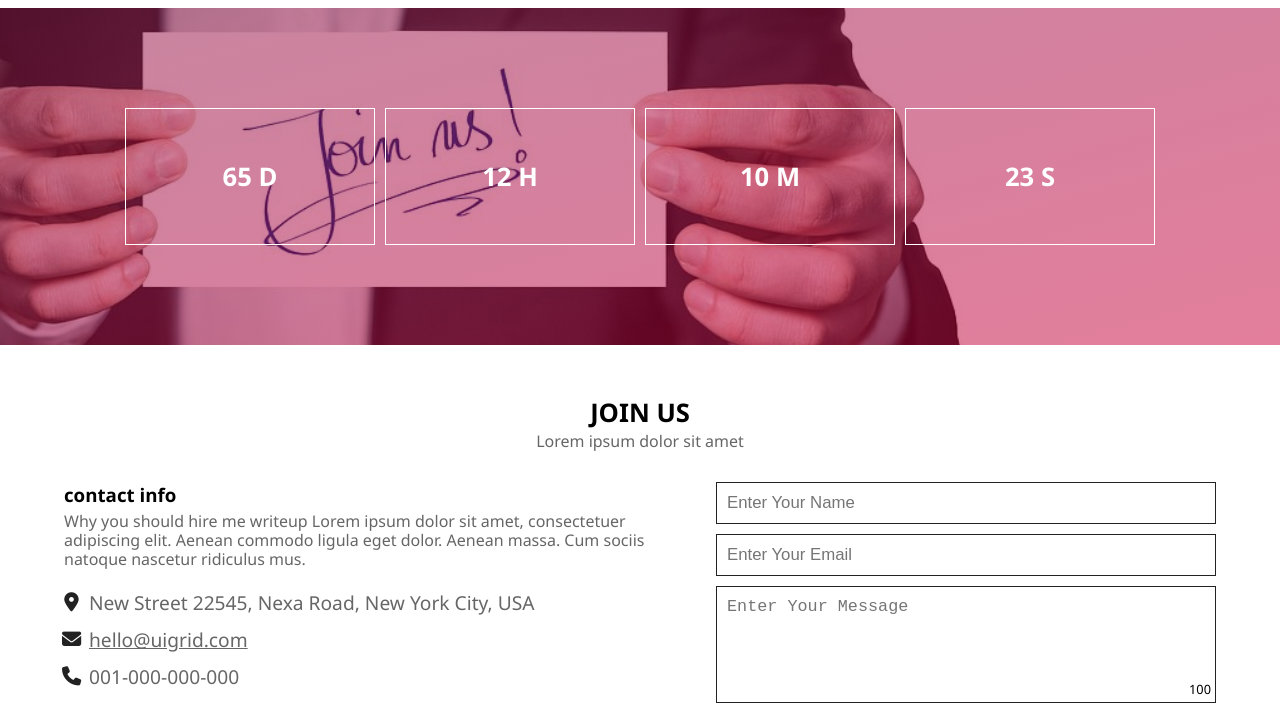
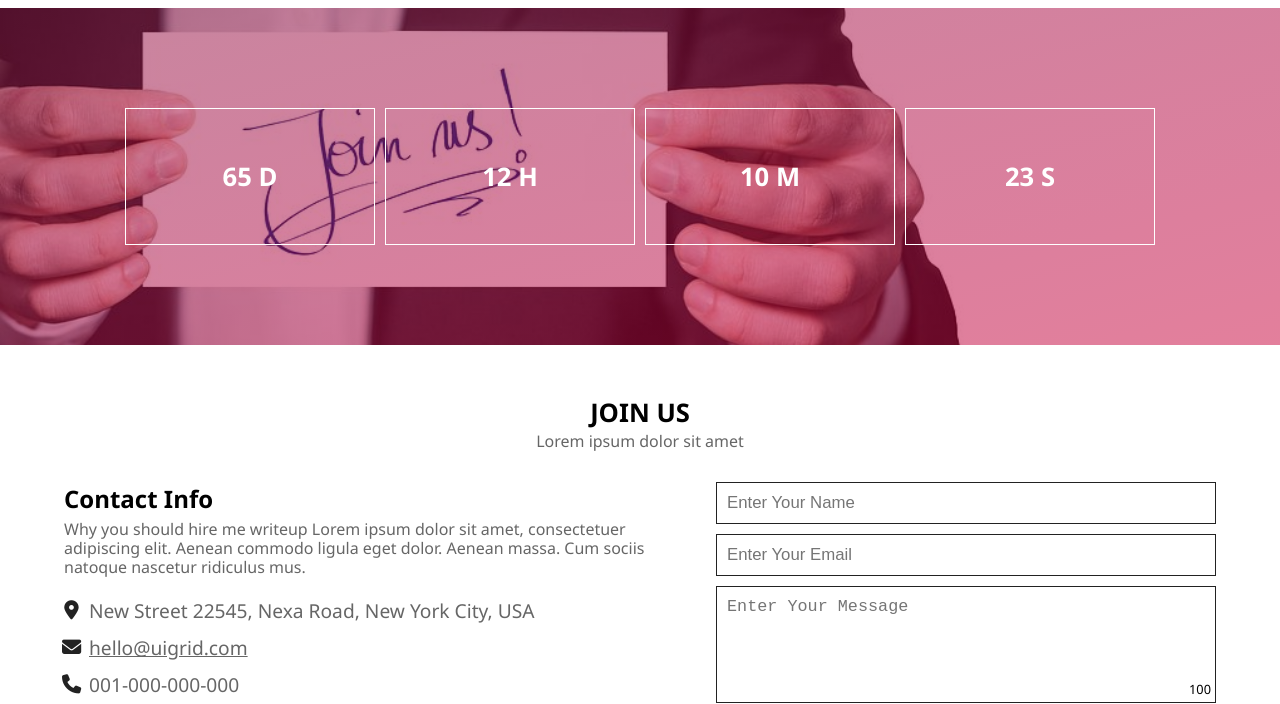
Before and after one commit to karimsherief/egyption-party, a plain HTML site: page index.html in a window 1280 px wide. Shown: the part 1118-1822 px from the top of the page. Drawn offline with nearby package versions, Linux system fonts and the light colour scheme.

Commit message:
contact heading

```diff
--- a/styles/main.css
+++ b/styles/main.css
@@ -222,7 +222,7 @@ main {
     gap: 30px;
 }
 
-.contact__content h4 {
+.contact__content h3 {
     font-size: 1.5rem;
     text-transform: capitalize;
 }
```
